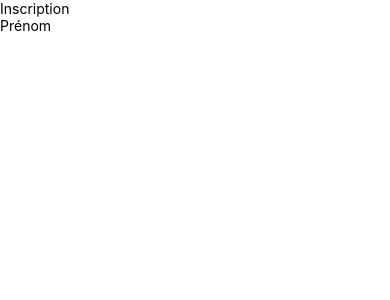
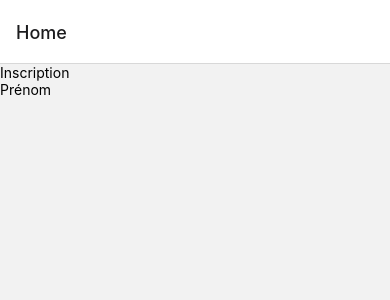
Before and after one commit to Ramy95310/yugiApi, a React Native app: screen / in a window 390 px wide. Shown: the top 300 px of the page. Built offline with nearby package versions, Linux system fonts and the light colour scheme.

Commit message:
homepage

```diff
--- a/App.js
+++ b/App.js
@@ -1,27 +1,41 @@
 import { getValues } from 'jest-validate/build/condition';
 import React from 'react'
-import {SafeAreaView, StyleSheet, Text, View, TextInput, FormDataEvent, Button} from 'react-native'
+import { SafeAreaView, StyleSheet, Text, View, TextInput, FormDataEvent, Button } from 'react-native'
 
+import { NavigationContainer } from '@react-navigation/native';
+import { createNativeStackNavigator } from '@react-navigation/native-stack';
 
-const App = () => {
+function HomeScreen() {
   return (
     <SafeAreaView style={styles.container}>
 
       <View style={styles.gris}></View>
       <Text style={styles.screen}>Inscription</Text>
 
-          <TextInput placeholder={'Prénom'}  onChangeText={ () => console.log('onChangeText')}
-                       onEndEditing={ () => console.log('Input end')}/>
+      <TextInput placeholder={'Prénom'} onChangeText={() => console.log('onChangeText')}
+        onEndEditing={() => console.log('Input end')} />
     </SafeAreaView>
   );
+}
 
-};
+const Stack = createNativeStackNavigator();
+
+function App() {
+  return (
+    <NavigationContainer>
+      <Stack.Navigator>
+        <Stack.Screen name="Home" component={HomeScreen} />
+      </Stack.Navigator>
+    </NavigationContainer>
+  );
+}
+
+export default App;
+
 
 const styles = StyleSheet.create({
   gris: {
-  flex : 5,
+    flex: 5,
     backgroundColor: "grey",
   },
 });
-
-export default App;
--- a/package.json
+++ b/package.json
@@ -10,8 +10,12 @@
     "lint": "eslint ."
   },
   "dependencies": {
+    "@react-navigation/native": "^6.0.6",
+    "@react-navigation/native-stack": "^6.2.5",
     "react": "17.0.2",
-    "react-native": "0.66.3"
+    "react-native": "0.66.3",
+    "react-native-safe-area-context": "^3.3.2",
+    "react-native-screens": "^3.10.1"
   },
   "devDependencies": {
     "@babel/core": "^7.16.0",
```
Also changed, not shown: 2 other files (tests, documents, lock files or other folders). Lines whose indentation alone changed are shown as unchanged.
